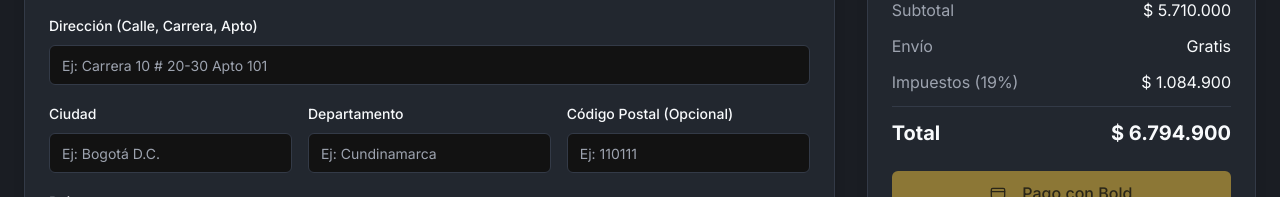
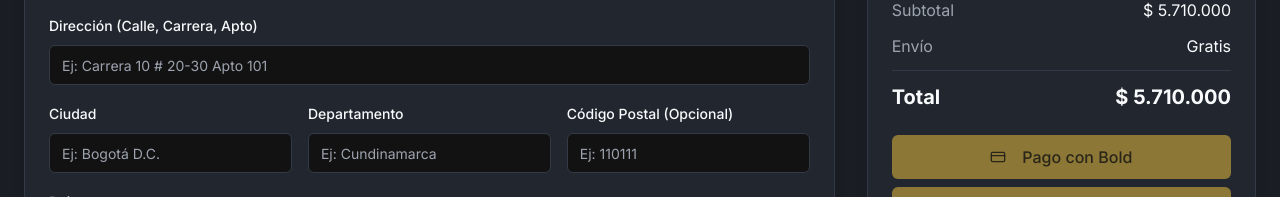
Before and after one commit to agamenonmacondo/avashop, a Next.js app: page /checkout in a window 1280 px wide. Shown: the part 377-574 px from the top of the page. Built offline with nearby package versions, Linux system fonts and the light colour scheme; no server answers.

Commit message:
mount back endet

```diff
--- a/src/app/(main)/checkout/page.tsx
+++ b/src/app/(main)/checkout/page.tsx
@@ -44,14 +44,12 @@ const mockCartItems = [
 
 const calculateOrderSummary = () => {
   if (mockCartItems.length === 0) {
-    return { items: [], subtotal: 0, shipping: 0, tax: 0, total: 0 };
+    return { items: [], subtotal: 0, shipping: 0, total: 0 };
   }
   const subtotal = mockCartItems.reduce((sum, item) => sum + item.price * item.quantity, 0);
-  const taxRate = 0.19;
-  const tax = subtotal * taxRate;
   const shipping = subtotal > 200000 ? 0 : 15000;
-  const total = subtotal + tax + shipping;
-  return { items: mockCartItems, subtotal, shipping, tax, total };
+  const total = subtotal + shipping; // Solo subtotal + envío
+  return { items: mockCartItems, subtotal, shipping, total };
 };
 
 // Construir APP_URL como string seguro (usar la env definitiva)
@@ -191,7 +189,7 @@ export default function CheckoutPage() {
     return {
       shippingDetails: shipping,
       cartItems: orderSummary.items,
-      amount: orderSummary.total, // <-- así es más directo
+      amount: orderSummary.total, // Solo subtotal + envío, sin impuestos
       currency: 'COP',
       orderId: `order-${Date.now()}`,
       customerData: {
@@ -470,10 +468,6 @@ export default function CheckoutPage() {
                 <span className="text-muted-foreground">Envío</span>
                 <span>{orderSummary.shipping === 0 ? 'Gratis' : formatColombianCurrency(orderSummary.shipping)}</span>
               </div>
-              <div className="flex justify-between">
-                <span className="text-muted-foreground">Impuestos (19%)</span>
-                <span>{formatColombianCurrency(orderSummary.tax)}</span>
-              </div>
               <Separator />
               <div className="flex justify-between font-bold text-xl">
                 <span>Total</span>
```
